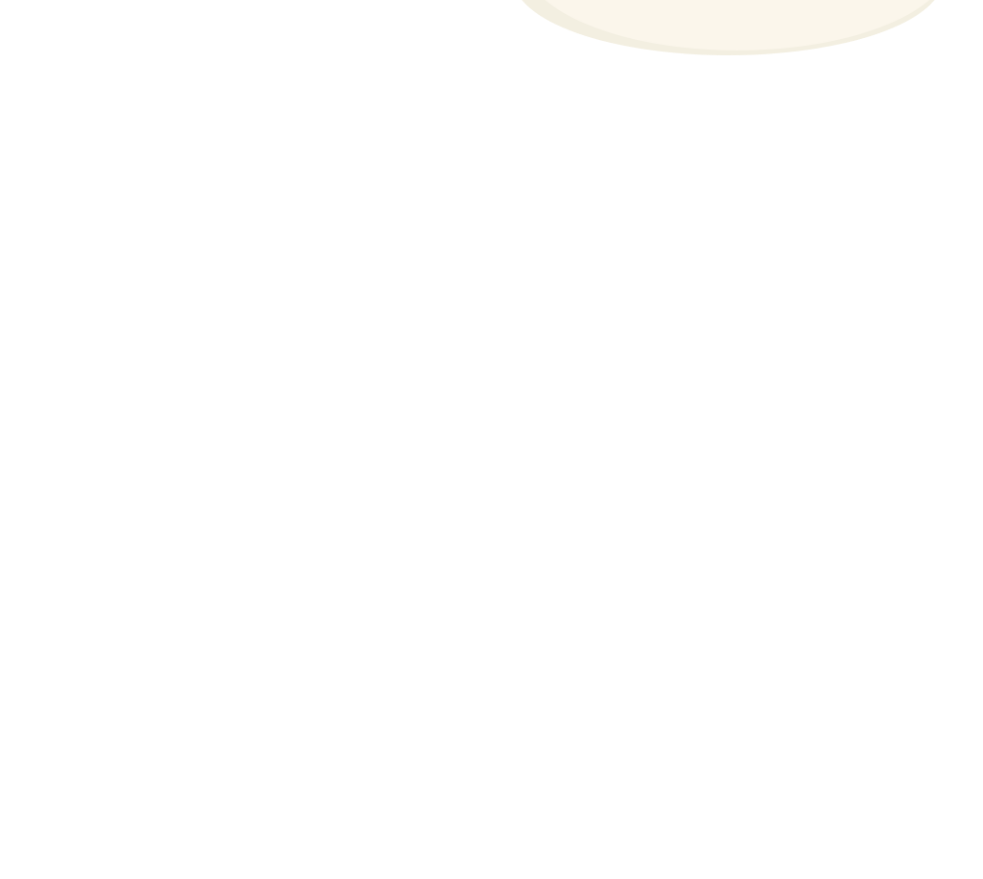
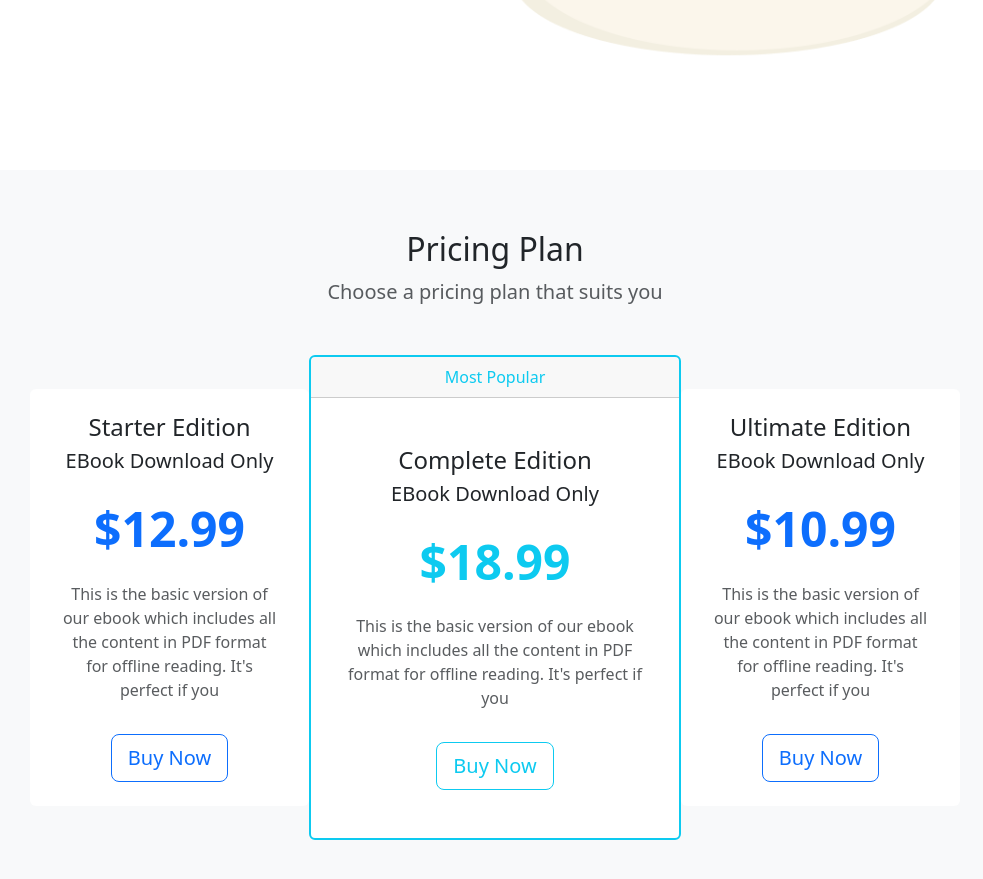
Before and after one commit to Ahmed-Badry-Abdelrahman/ninja-bock, a website: page index.html in a window 1280 px wide. Shown: the part 563-1442 px from the top of the page, without its empty margins (145-1128 px from the left). Before the commit the page ends 800 px from the top, so only its background shows below. Drawn offline with nearby package versions, Linux system fonts and the light colour scheme.

Commit message:
"Updated navigation links to include anchors, added pricing section with three plan options"

```diff
--- a/index.html
+++ b/index.html
@@ -11,6 +11,7 @@
         section {
             padding: 60px 0;
         }
+
         .nav-li-hover:hover {
             background-color: #d6d6d685;
             border-radius: 5px;
@@ -40,19 +41,19 @@
             <div class="collapse navbar-collapse justify-content-end" id="main-menu">
                 <ul class="navbar-nav">
                     <li class="nav-item nav-li-hover">
-                        <a class="nav-link px-3" href="#">About the Book</a>
+                        <a class="nav-link px-3" href="#about-the-book">About the Book</a>
                     </li>
                     <li class="nav-item nav-li-hover">
-                        <a class="nav-link px-3" href="#">Reviews</a>
+                        <a class="nav-link px-3" href="#reviews">Reviews</a>
                     </li>
                     <li class="nav-item nav-li-hover me-md-3">
-                        <a class="nav-link px-3" href="#">Get in Touch</a>
+                        <a class="nav-link px-3" href="#get-in-touch">Get in Touch</a>
                     </li>
                     <li class="nav-item d-md-none nav-li-hover">
-                        <a class="nav-link px-3" href="#">Pricing</a>
+                        <a class="nav-link px-3" href="#pricing">Pricing</a>
                     </li>
                     <li class="nav-item btn btn-sm btn-secondary d-none d-md-inline">
-                        <a class="nav-link text-white px-3" href="#">Buy Now</a>
+                        <a class="nav-link text-white px-3" href="#pricing">Buy Now</a>
                     </li>
                 </ul>
             </div>
@@ -78,6 +79,64 @@
         </div>
     </section>
 
+    <!-- pricing section -->
+    <section id="pricing" class="bg-light mt-5">
+        <div class="container-lg">
+            <div class="text-center">
+                <h2 class="">Pricing Plan</h2>
+                <p class="lead text-muted">Choose a pricing plan that suits you</p>
+            </div>
+        </div>
+        <div class="container mt-5">
+            <div class="row my-5 align-items-center justify-content-center g-0">
+                <div class="col-8 col-lg-4 col-xl-3">
+                    <div class="card border-0">
+                        <div class="card-body text-center py-4">
+                            <h4 class="card-title">Starter Edition</h4>
+                            <p class="lead card-subtitle">EBook Download Only</p>
+                            <p class="display-5 my-4 fw-bold text-primary">$12.99</p>
+                            <p class="card-text mx-3 text-muted d-none d-lg-block">This is the basic version of our
+                                ebook which includes all the content
+                                in
+                                PDF format for offline reading. It's perfect if you</p>
+                            <button class="btn btn-outline-primary btn-lg mt-3">Buy Now</button>
+                        </div>
+                    </div>
+                </div>
+
+                <div class="col-9 col-lg-4">
+                    <div class="card border-info border-2">
+                        <div class="card-header text-center text-info">Most Popular</div>
+                        <div class="card-body text-center py-5">
+                            <h4 class="card-title">Complete Edition</h4>
+                            <p class="lead card-subtitle">EBook Download Only</p>
+                            <p class="display-5 my-4 fw-bold text-info">$18.99</p>
+                            <p class="card-text mx-3 text-muted d-none d-lg-block">This is the basic version of our
+                                ebook which includes all the content in PDF format for offline reading. It's perfect if
+                                you</p>
+                            <button class="btn btn-outline-info btn-lg mt-3">Buy Now</button>
+                        </div>
+                    </div>
+                </div>
+
+                <div class="col-8 col-lg-4 col-xl-3">
+                    <div class="card border-0">
+                        <div class="card-body text-center py-4">
+                            <h4 class="card-title">Ultimate Edition</h4>
+                            <p class="lead card-subtitle">EBook Download Only</p>
+                            <p class="display-5 my-4 fw-bold text-primary">$10.99</p>
+                            <p class="card-text mx-3 text-muted d-none d-lg-block">This is the basic version of our
+                                ebook which includes all the content
+                                in
+                                PDF format for offline reading. It's perfect if you</p>
+                            <button class="btn btn-outline-primary btn-lg mt-3">Buy Now</button>
+                        </div>
+                    </div>
+                </div>
+            </div>
+        </div>
+    </section>
+
 
     <script src="/node_modules/bootstrap/dist/js/bootstrap.bundle.min.js"></script>
 </body>
```
